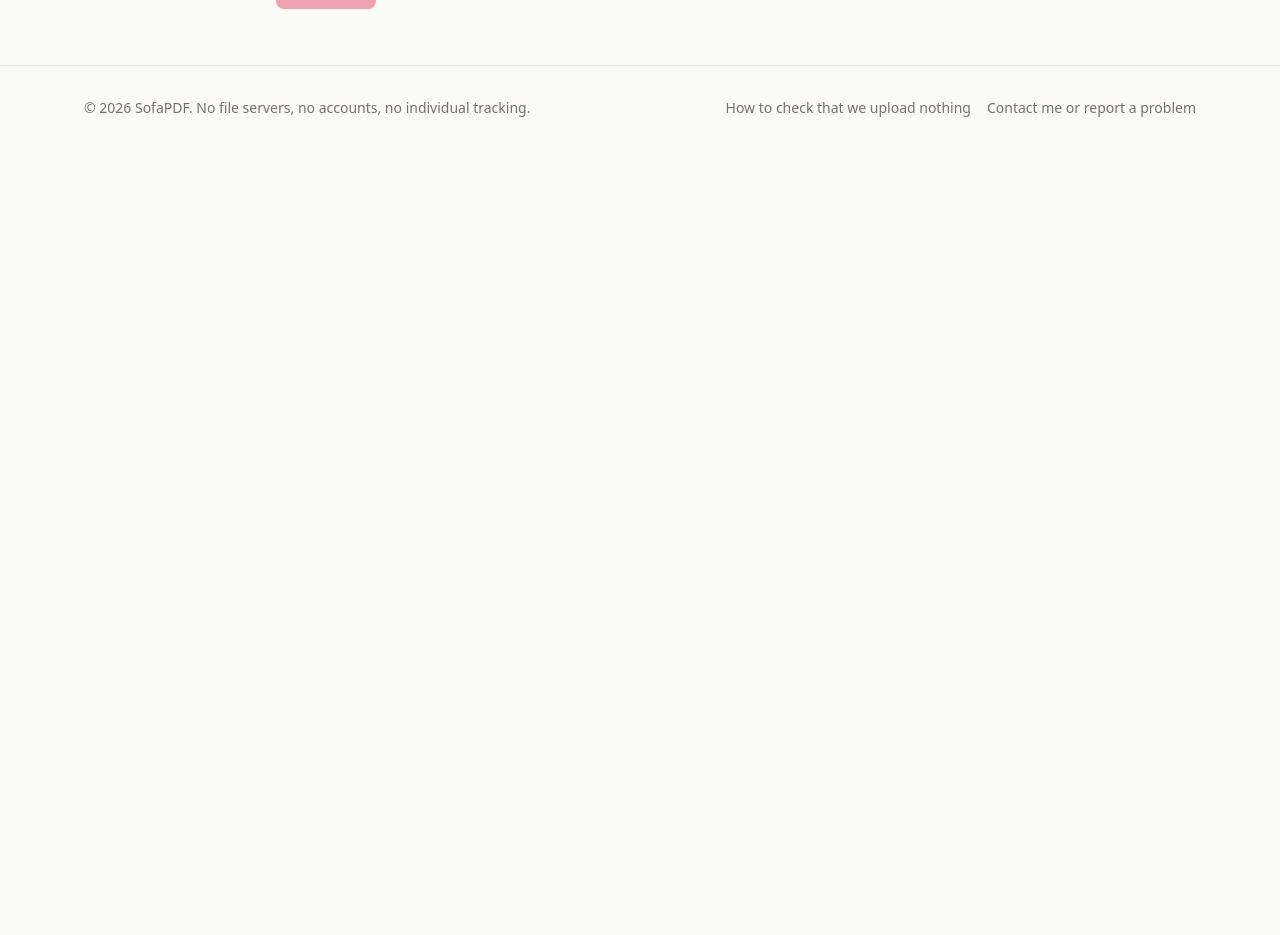
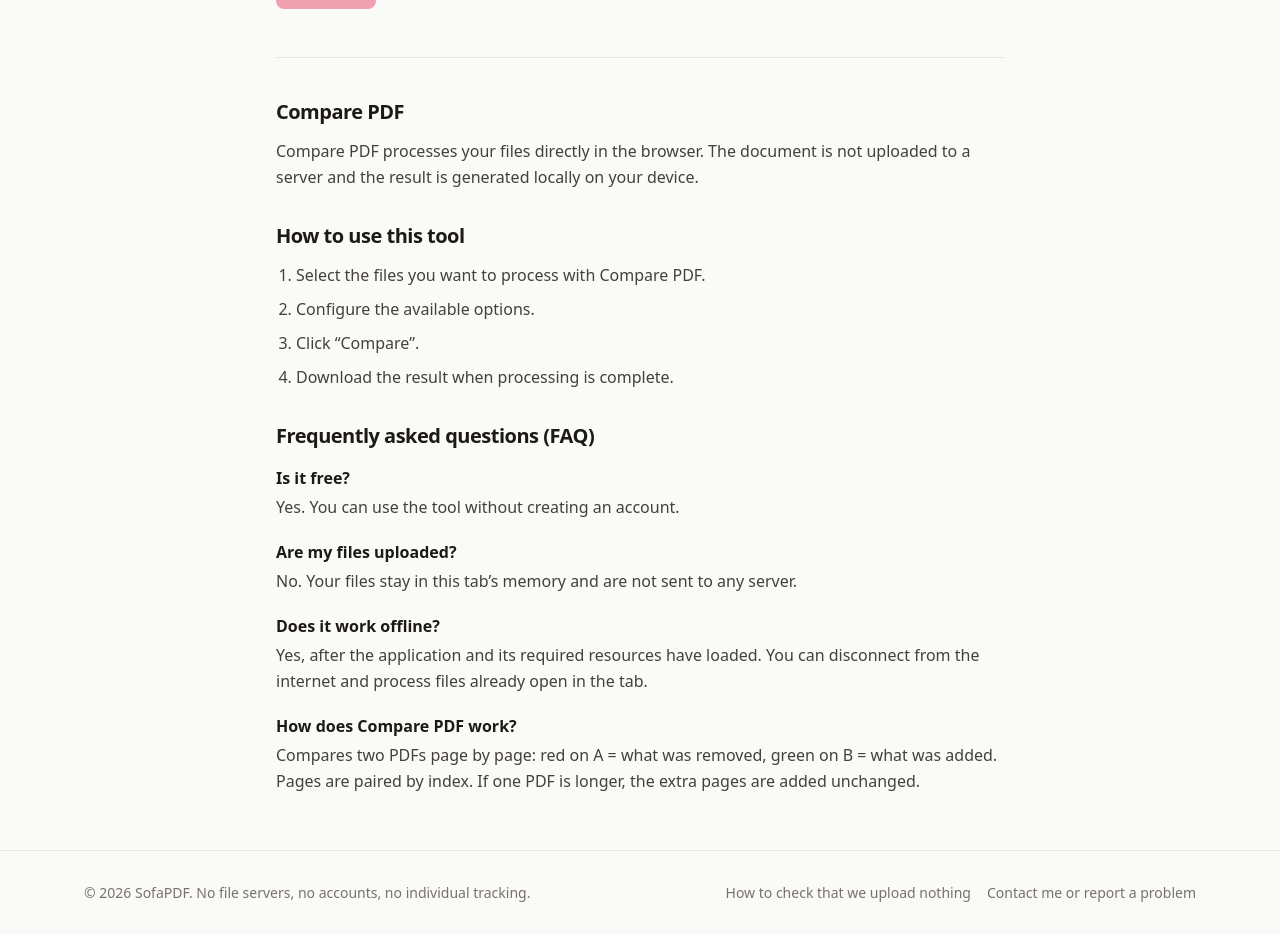
Before and after one commit to adgllorente/sofapdf, a React (Vite) app: page /tools/compare in a window 1280 px wide. Shown: the part 661-1596 px from the top of the page. Before the commit the page ends 811 px from the top, so only its background shows below. Built offline with nearby package versions, Linux system fonts and the light colour scheme.

Commit message:
Add FAQ section

```diff
--- a/src/i18n/locales/en.ts
+++ b/src/i18n/locales/en.ts
@@ -24,6 +24,26 @@ export const en: typeof es = {
     badge: 'Runs on your device',
     howItWorks: 'How it works',
     tools: 'Tools',
+  },
+
+  toolGuide: {
+    intro:
+      '{tool} processes your files directly in the browser. The document is not uploaded to a server and the result is generated locally on your device.',
+    howTitle: 'How to use this tool',
+    select: 'Select the files you want to process with {tool}.',
+    configure: 'Configure the available options.',
+    run: 'Click “{action}”.',
+    download: 'Download the result when processing is complete.',
+    faqTitle: 'Frequently asked questions (FAQ)',
+    freeQuestion: 'Is it free?',
+    freeAnswer: 'Yes. You can use the tool without creating an account.',
+    uploadQuestion: 'Are my files uploaded?',
+    uploadAnswer:
+      'No. Your files stay in this tab’s memory and are not sent to any server.',
+    offlineQuestion: 'Does it work offline?',
+    offlineAnswer:
+      'Yes, after the application and its required resources have loaded. You can disconnect from the internet and process files already open in the tab.',
+    technicalQuestion: 'How does {tool} work?',
   },
 
   kofi: 'Buy me a coffee',
@@ -752,6 +772,39 @@ export const en: typeof es = {
           },
         },
       },
+      guide: {
+        intro:
+          'Compress PDF files directly in your browser without uploading them to a server. {app} processes your files locally on your device.',
+        howTitle: 'How to compress a PDF',
+        steps: [
+          'Select your PDF.',
+          'Choose the compression level.',
+          'Compress your file.',
+          'Download the result.',
+        ],
+        faqTitle: 'Frequently asked questions about PDF compression (FAQ)',
+        faq: [
+          {
+            question: 'Is {app} really free?',
+            answer: 'Yes. The tool is free and you do not need to create an account.',
+          },
+          {
+            question: 'Are my files uploaded?',
+            answer:
+              'No. The PDF is opened and processed in your browser memory; the document and its derived data do not travel to any server.',
+          },
+          {
+            question: 'Does it work offline?',
+            answer:
+              'Yes, once the application and its required resources have loaded. You can disconnect from the internet after opening the tool and still process your PDF.',
+          },
+          {
+            question: 'What compression does {app} use?',
+            answer:
+              'It rewrites the PDF with pdf-lib and re-encodes embedded JPEG images through the browser canvas. The selected level changes their scale and quality; text remains text and is not rasterised. PNG, CMYK and masked images are not modified for now.',
+          },
+        ],
+      },
     },
     grayscale: {
       name: 'Grayscale PDF',
--- a/src/i18n/locales/es.ts
+++ b/src/i18n/locales/es.ts
@@ -28,6 +28,26 @@ export const es = {
     badge: 'Se ejecuta en tu dispositivo',
     howItWorks: 'Cómo funciona',
     tools: 'Herramientas',
+  },
+
+  toolGuide: {
+    intro:
+      '{tool} procesa tus archivos directamente en el navegador. El documento no se sube a un servidor y el resultado se genera localmente en tu dispositivo.',
+    howTitle: 'Cómo utilizar esta herramienta',
+    select: 'Selecciona los archivos que quieres procesar con {tool}.',
+    configure: 'Configura las opciones disponibles.',
+    run: 'Haz clic en «{action}».',
+    download: 'Descarga el resultado cuando termine el procesamiento.',
+    faqTitle: 'Preguntas frecuentes (FAQ)',
+    freeQuestion: '¿Es gratis?',
+    freeAnswer: 'Sí. Puedes utilizar la herramienta sin crear una cuenta.',
+    uploadQuestion: '¿Se suben mis archivos?',
+    uploadAnswer:
+      'No. Tus archivos permanecen en la memoria de esta pestaña y no se envían a ningún servidor.',
+    offlineQuestion: '¿Funciona sin conexión?',
+    offlineAnswer:
+      'Sí, después de cargar la aplicación y sus recursos necesarios. Puedes desconectar internet y procesar los archivos que ya tengas en la pestaña.',
+    technicalQuestion: '¿Cómo funciona {tool}?',
   },
 
   kofi: 'Invítame a un café',
@@ -757,6 +777,39 @@ export const es = {
           },
         },
       },
+      guide: {
+        intro:
+          'Comprime archivos PDF directamente en tu navegador sin subirlos a un servidor. {app} procesa tus archivos localmente en tu dispositivo.',
+        howTitle: 'Cómo comprimir un PDF',
+        steps: [
+          'Selecciona tu PDF.',
+          'Elige el nivel de compresión.',
+          'Comprime tu archivo.',
+          'Descarga el resultado.',
+        ],
+        faqTitle: 'Preguntas frecuentes sobre la compresión de PDF (FAQ)',
+        faq: [
+          {
+            question: '¿{app} es realmente gratis?',
+            answer: 'Sí. La herramienta es gratuita y no necesitas crear una cuenta.',
+          },
+          {
+            question: '¿Se suben mis archivos?',
+            answer:
+              'No. El PDF se abre y se procesa en la memoria de tu navegador; el documento y sus datos derivados no viajan a ningún servidor.',
+          },
+          {
+            question: '¿Funciona sin conexión?',
+            answer:
+              'Sí, una vez cargados la aplicación y sus recursos necesarios. Puedes desconectar internet después de abrir la herramienta y seguir procesando el PDF.',
+          },
+          {
+            question: '¿Qué compresión utiliza {app}?',
+            answer:
+              'Reescribe el PDF con pdf-lib y re-encodea las imágenes JPEG incrustadas usando el canvas del navegador. El nivel elegido ajusta su escala y calidad; el texto sigue siendo texto y no se rasteriza. Las imágenes PNG, CMYK y las que tienen máscara no se modifican por ahora.',
+          },
+        ],
+      },
     },
     grayscale: {
       name: 'Escala de grises',
--- a/src/i18n/tools.ts
+++ b/src/i18n/tools.ts
@@ -7,6 +7,14 @@ export type OptionText = {
   choices?: Record<string, string>
 }
 
+export type ToolGuide = {
+  intro: string
+  howTitle: string
+  steps: string[]
+  faqTitle: string
+  faq: { question: string; answer: string }[]
+}
+
 export type ToolText = {
   name: string
   short: string
@@ -14,6 +22,7 @@ export type ToolText = {
   action: string
   note?: string
   options?: Record<string, OptionText>
+  guide?: ToolGuide
   /**
    * Cadenas opcionales para UIs específicas que viven en el `Preview` de la
    * herramienta (miniaturas, posición de firma…). La forma es libre: cada
--- a/src/pages/ToolPage.tsx
+++ b/src/pages/ToolPage.tsx
@@ -33,6 +33,27 @@ export function ToolPage() {
 function ToolRunner({ tool }: { tool: Tool }) {
   const text = toolText(tool)
   const locale = useLocale()
+  const guide =
+    text.guide ?? {
+      intro: fmt(t.toolGuide.intro, { tool: text.name }),
+      howTitle: t.toolGuide.howTitle,
+      steps: [
+        fmt(t.toolGuide.select, { tool: text.name }),
+        t.toolGuide.configure,
+        fmt(t.toolGuide.run, { action: text.action }),
+        t.toolGuide.download,
+      ],
+      faqTitle: t.toolGuide.faqTitle,
+      faq: [
+        { question: t.toolGuide.freeQuestion, answer: t.toolGuide.freeAnswer },
+        { question: t.toolGuide.uploadQuestion, answer: t.toolGuide.uploadAnswer },
+        { question: t.toolGuide.offlineQuestion, answer: t.toolGuide.offlineAnswer },
+        {
+          question: fmt(t.toolGuide.technicalQuestion, { tool: text.name }),
+          answer: text.note ? `${text.description} ${text.note}` : text.description,
+        },
+      ],
+    }
 
   useEffect(() => {
     applyDocumentSeo({
@@ -302,6 +323,8 @@ function ToolRunner({ tool }: { tool: Tool }) {
 
       </div>
 
+      <ToolGuide guide={guide} toolName={text.name} />
+
       {previewing && (
         <PreviewModal
           blob={previewing.blob}
@@ -310,6 +333,38 @@ function ToolRunner({ tool }: { tool: Tool }) {
         />
       )}
     </div>
+  )
+}
+
+function ToolGuide({
+  guide,
+  toolName,
+}: {
+  guide: NonNullable<ReturnType<typeof toolText>['guide']>
+  toolName: string
+}) {
+  return (
+    <section className="mt-12 border-t border-line pt-10 text-ink-soft">
+      <h2 className="text-xl font-semibold tracking-tight text-ink">{toolName}</h2>
+      <p className="mt-3 leading-relaxed">{fmt(guide.intro, { app: APP.name, tool: toolName })}</p>
+
+      <h2 className="mt-8 text-xl font-semibold tracking-tight text-ink">{guide.howTitle}</h2>
+      <ol className="mt-3 list-decimal space-y-2 pl-5 leading-relaxed">
+        {guide.steps.map((step) => (
+          <li key={step}>{step}</li>
+        ))}
+      </ol>
+
+      <h2 className="mt-8 text-xl font-semibold tracking-tight text-ink">{guide.faqTitle}</h2>
+      <dl className="mt-4 space-y-5">
+        {guide.faq.map((item) => (
+          <div key={item.question}>
+            <dt className="font-semibold text-ink">{item.question}</dt>
+            <dd className="mt-1 leading-relaxed">{fmt(item.answer, { app: APP.name })}</dd>
+          </div>
+        ))}
+      </dl>
+    </section>
   )
 }
 
```
